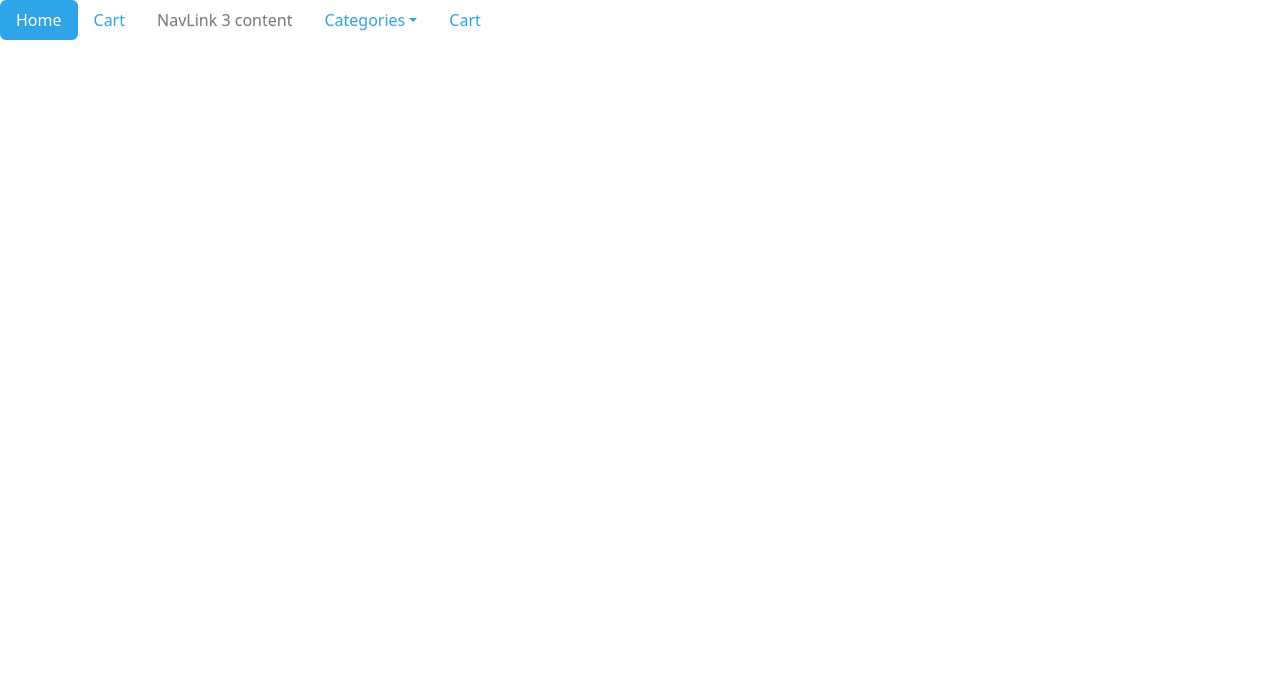
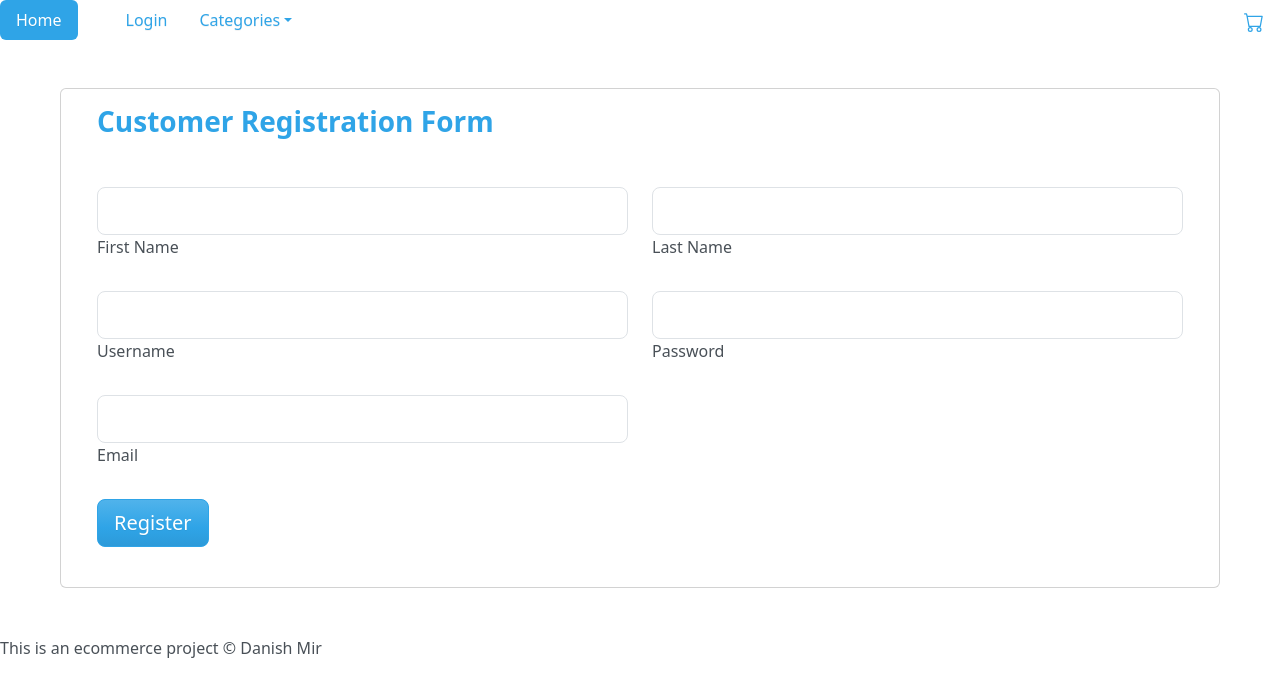
Before and after one commit to Danish-Mir/pro-app, a React (Create React App) app: page /register in a window 1280 px wide. Shown: the top 696 px of the page. Built offline with nearby package versions, Linux system fonts and the light colour scheme.

Commit message:
added basic user registration

```diff
--- a/package.json
+++ b/package.json
@@ -7,10 +7,12 @@
     "@testing-library/react": "^13.4.0",
     "@testing-library/user-event": "^13.5.0",
     "axios": "^1.6.2",
+    "mdb-react-ui-kit": "^7.0.0",
     "react": "^18.2.0",
     "react-bootstrap": "^2.8.0",
     "react-dom": "^18.2.0",
-    "react-router-dom": "^6.20.0",
+    "react-icons": "^4.12.0",
+    "react-router-dom": "^6.21.1",
     "react-scripts": "5.0.1",
     "web-vitals": "^2.1.4"
   },
--- a/src/App.jsx
+++ b/src/App.jsx
@@ -1,23 +1,40 @@
 // import logo from './logo.svg';
 import './App.css';
 import Header from './components/Header'
-import { BrowserRouter as Router, Routes, Route } from 'react-router-dom';
+import { BrowserRouter as Router, Route , Routes} from 'react-router-dom';
 import Cart from './pages/cart/Cart';
 import Shop from './pages/shop/Shop';
-
+import LoginPage from './user/pages/LoginPage';
+import PrivateRoute from './user/utils/PrivateRoute';
+import { AuthProvider } from './user/context/AuthContext';
+import RegisterPage from './user/pages/RegisterPage';
+import Footer from './components/Footer'
 
 function App() {
 
  return (
+
     <Router>
+        <AuthProvider>
       <Header />
-      <Routes>
-        <Route path="/" element={<Shop/>} />
+
+   <Routes>
+
+    <Route path="/" element={
+    <PrivateRoute>
+      <Shop/>
+    </PrivateRoute>
+
+   } />
         <Route path="/cart" element={<Cart/>}/>
-      </Routes>
+        <Route path="/login" element={<LoginPage/>}/>
+        <Route path="/register" element={<RegisterPage/>}/>
+        </Routes>
+        </AuthProvider>
+        <Footer/>
      </Router>
+
   );
-
 }
 
 export default App;
--- a/src/components/Header.js
+++ b/src/components/Header.js
@@ -1,14 +1,18 @@
 import Nav from 'react-bootstrap/Nav';
 import NavDropdown from 'react-bootstrap/NavDropdown';
 import{BrowserRouter as Router,Routes, Route, Link} from 'react-router-dom';
-import Cart from '../pages/cart/Cart'
-// import Shop from '../pages/shop/Shop';
-import Shop from '../pages/shop/Shop'
+// import Cart from '../pages/cart/Cart'
+// import Shop from '../pages/shop/Shop'
+import { BsCart } from 'react-icons/bs';
+import { useContext } from 'react';
+import AuthContext from '../user/context/AuthContext';
+
 function Header() {
-  const handleSelect = (eventKey) => alert(`selected ${eventKey}`);
+  // const {name} = useContext(AuthContext);
+// const handleSelect = (eventKey) => alert(`selected ${eventKey}`);
   return (
     <>
-    <Nav variant="pills" activeKey="1" onSelect={handleSelect}>
+    <Nav variant="pills" activeKey="1" >
       <Nav.Item>
         <Nav.Link as ={Link} to="/" eventKey="1">
           Home
@@ -16,12 +20,12 @@ function Header() {
       </Nav.Item>
       <Nav.Item>
         <Nav.Link as={Link} to="/cart" eventKey="2" title="Item">
-          Cart
+         {/* {name} */}
         </Nav.Link>
       </Nav.Item>
       <Nav.Item>
-        <Nav.Link eventKey="3" disabled>
-          NavLink 3 content
+        <Nav.Link as={Link} to='/login' eventKey="3" >
+          Login
         </Nav.Link>
       </Nav.Item>
       <NavDropdown title="Categories" id="nav-dropdown">
@@ -31,11 +35,12 @@ function Header() {
         <NavDropdown.Divider />
         <NavDropdown.Item eventKey="4.4">Separated link</NavDropdown.Item>
       </NavDropdown>
-      <Nav.Item>
-        <Nav.Link eventkey="4">Cart</Nav.Link>
-      </Nav.Item>
+      <Nav.Item className="ms-auto">
+          <Nav.Link as={Link} to="/cart" eventkey="4">
+            <BsCart size={20} /> {/* Cart icon */}
+          </Nav.Link>
+        </Nav.Item>
     </Nav>
-
     </>
   );
 }
--- a/src/pages/cart/Cart.jsx
+++ b/src/pages/cart/Cart.jsx
@@ -6,7 +6,7 @@ export default function Cart() {
     <>
 
 
-    <div>Cart</div>
+    <div>Welcome to the Cart</div>
     </>
   )
 }
--- a/src/pages/shop/Shop.jsx
+++ b/src/pages/shop/Shop.jsx
@@ -1,5 +1,5 @@
 import React from 'react';
-import {useState,useEffect} from 'react';
+import {useState,useEffect, useContext} from 'react';
 import axios from 'axios';
 import Header from '../../components/Header';
 import Footer from '../../components/Footer';
@@ -31,7 +31,7 @@ const Shop = () => {
       })}
       </Row>
     </Container>
-      <Footer/>
+      {/* <Footer/> */}
     </>
   )
 }
--- /dev/null
+++ b/src/user/context/AuthContext.jsx
@@ -0,0 +1,16 @@
+import {createContext, useState,useEffect} from 'react';
+const AuthContext=createContext()
+export default AuthContext;
+
+export const AuthProvider = ({children}) => {
+  let [user,setUser]=useState(null)
+  let [authToken, setAuthToken]=useState(null)
+
+
+    let contextData={}
+  return (
+   <AuthContext.Provider>
+      {children}
+   </AuthContext.Provider>
+  )
+}
--- /dev/null
+++ b/src/user/pages/LoginPage.jsx
@@ -0,0 +1,65 @@
+import React from 'react';
+import {MDBBtn,MDBContainer,MDBRow,MDBCol,MDBInput}from 'mdb-react-ui-kit';
+import{Link} from 'react-router-dom';
+
+function LoginPage() {
+  return (
+    <MDBContainer className="my-5 gradient-form">
+
+      <MDBRow>
+
+        <MDBCol col='6' className="mb-5">
+          <div className="d-flex flex-column ms-5">
+
+            <div className="text-center">
+              <img src="https://mdbcdn.b-cdn.net/img/Photos/new-templates/bootstrap-login-form/lotus.webp"
+                style={{width: '185px'}} alt="logo" />
+              <h4 className="mt-1 mb-5 pb-1">We are The Pro Shop </h4>
+            </div>
+
+            <p>Please login to your account</p>
+
+
+            <MDBInput wrapperClass='mb-4' label='Email address' id='form1' type='email'/>
+            <MDBInput wrapperClass='mb-4' label='Password' id='form2' type='password'/>
+
+
+            <div className="text-center pt-1 mb-5 pb-1">
+              <MDBBtn className="mb-4 w-100 gradient-custom-2">Sign in</MDBBtn>
+              <a className="text-muted" href="#">Forgot password?</a>
+            </div>
+
+            <div className="d-flex flex-row align-items-center justify-content-center pb-4 mb-4">
+              <p className="mb-0">Don't have an account?</p>
+              <Link to="/register">
+              <MDBBtn outline className='mx-2' color='danger'>
+                Register
+              </MDBBtn>
+              </Link>
+
+            </div>
+
+          </div>
+
+        </MDBCol>
+
+        <MDBCol col='6' className="mb-5">
+          <div className="d-flex flex-column  justify-content-center gradient-custom-2 h-100 mb-4">
+
+            <div className="text-white px-3 py-4 p-md-5 mx-md-4">
+              <h4 class="mb-4">We are more than just a company</h4>
+              <p class="small mb-0">Welcome to our online shopping paradise! Immerse yourself in a world of endless possibilities, where convenience meets style, and every click brings you closer to the latest trends and timeless classics. Our shopping website is designed with you in mind, offering a seamless and enjoyable experience from the comfort of your home.
+              </p>
+            </div>
+
+          </div>
+
+        </MDBCol>
+
+      </MDBRow>
+
+    </MDBContainer>
+  );
+}
+
+export default LoginPage;
--- /dev/null
+++ b/src/user/pages/RegisterPage.jsx
@@ -0,0 +1,139 @@
+import React, { useState } from 'react';
+import {
+  MDBBtn,
+  MDBContainer,
+  MDBRow,
+  MDBCol,
+  MDBCard,
+  MDBCardBody,
+  MDBInput
+} from 'mdb-react-ui-kit';
+
+function RegisterPage() {
+  const [registrationData, setRegistrationData] = useState({
+    'first_name': '',
+    'last_name': '',
+    'username': '',
+    'password': '',
+    'email': ''
+  });
+
+  const handleInputChange = (e) => {
+    const { name, value } = e.target;
+    setRegistrationData((prevData) => ({
+      ...prevData,
+      [name]: value,
+    }));
+  };
+
+  const registerUser = async (e) => {
+    e.preventDefault();
+    try {
+      const response = await fetch('http://127.0.0.1:8000/user/createuser/', {
+        method: 'POST',
+        headers: {
+          "Content-Type": "application/json"
+        },
+        body: JSON.stringify(registrationData),
+      });
+
+      if (!response.ok) {
+        // Handle non-successful response (e.g., show an error message)
+        console.error('Registration failed:', response.statusText);
+        return;
+      }
+
+      // Registration successful, you can handle the success as needed
+      console.log('Registration successful');
+    } catch (error) {
+      // Handle any network or fetch errors
+      console.error('Error during registration:', error);
+    }
+  };
+
+  return (
+    <MDBContainer fluid>
+      <MDBRow className='justify-content-center align-items-center m-5'>
+        <MDBCard>
+          <MDBCardBody className='px-4'>
+            <h3 className="fw-bold mb-4 pb-2 pb-md-0 mb-md-5">Customer Registration Form</h3>
+
+            <MDBRow>
+              <MDBCol md='6'>
+                <MDBInput
+                  wrapperClass='mb-4'
+                  label='First Name'
+                  size='lg'
+                  id='first_name'
+                  type='text'
+                  name='first_name'
+                  value={registrationData.first_name}
+                  onChange={handleInputChange}
+                />
+              </MDBCol>
+              <MDBCol md='6'>
+                <MDBInput
+                  wrapperClass='mb-4'
+                  label='Last Name'
+                  size='lg'
+                  id='last_name'
+                  type='text'
+                  name='last_name'
+                  value={registrationData.last_name}
+                  onChange={handleInputChange}
+                />
+              </MDBCol>
+            </MDBRow>
+
+            <MDBRow>
+              <MDBCol md='6'>
+                <MDBInput
+                  wrapperClass='mb-4'
+                  label='Username'
+                  size='lg'
+                  id='username'
+                  type='text'
+                  name='username'
+                  value={registrationData.username}
+                  onChange={handleInputChange}
+                />
+              </MDBCol>
+              <MDBCol md='6'>
+                <MDBInput
+                  wrapperClass='mb-4'
+                  label='Password'
+                  size='lg'
+                  id='password'
+                  type='password'
+                  name='password'
+                  value={registrationData.password}
+                  onChange={handleInputChange}
+                />
+              </MDBCol>
+            </MDBRow>
+
+            <MDBRow>
+              <MDBCol md='6'>
+                <MDBInput
+                  wrapperClass='mb-4'
+                  label='Email'
+                  size='lg'
+                  id='email'
+                  type='email'
+                  name='email'
+                  value={registrationData.email}
+                  onChange={handleInputChange}
+                />
+              </MDBCol>
+            </MDBRow>
+
+            <MDBBtn className='mb-4' size='lg' onClick={registerUser}>Register</MDBBtn>
+
+          </MDBCardBody>
+        </MDBCard>
+      </MDBRow>
+    </MDBContainer>
+  );
+}
+
+export default RegisterPage;
--- /dev/null
+++ b/src/user/utils/PrivateRoute.js
@@ -0,0 +1,10 @@
+import { Navigate  } from 'react-router-dom';
+import React from 'react';
+const PrivateRoute = ({children}) => {
+   const isAuthenticated=true
+   console.log("Route works")
+  return (
+      !isAuthenticated ? <Navigate to='/login'></Navigate> : children
+  )
+}
+export default PrivateRoute;
```
Also changed, not shown: src/App.css (+17 -33 lines), 1 other file (tests, documents, lock files or other folders).
